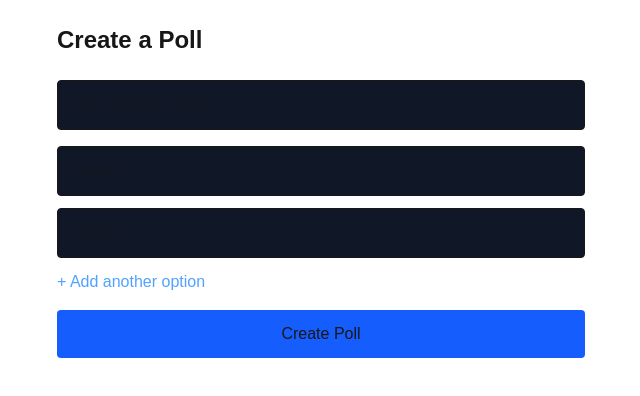
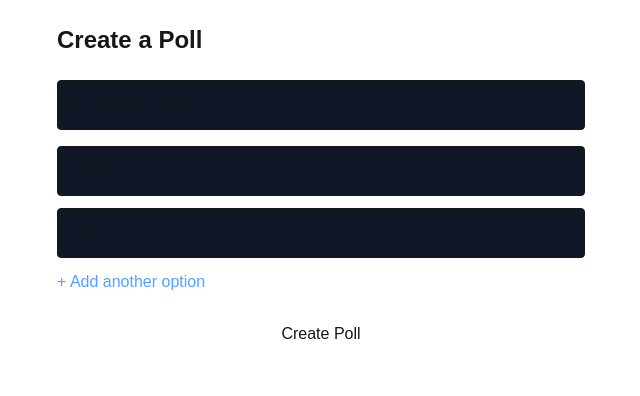
Before and after one commit to Shruti160407/realtime-poll, a Next.js app: page /create in a window 1280 px wide. Shown: the top 396 px of the page, without its empty margins (319-959 px from the left). Built offline with nearby package versions, Linux system fonts and the light colour scheme.

Commit message:
Ui changed

```diff
--- a/app/create/page.tsx
+++ b/app/create/page.tsx
@@ -90,7 +90,7 @@ try {
 
       <button
         onClick={handleSubmit}
-        className="w-full bg-blue-600 p-3 rounded"
+        className="w-full bg-white-600 p-3 rounded"
         disabled={loading}
       >
         {loading ? "Creating..." : "Create Poll"}
```
